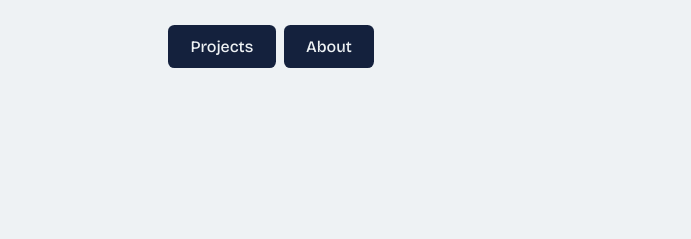
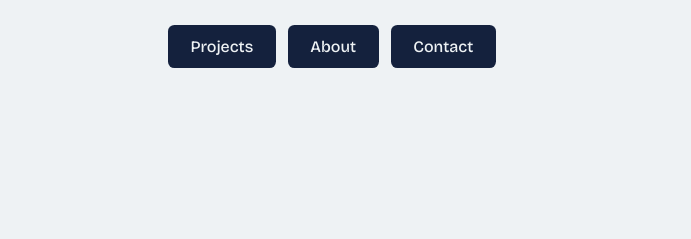
Before and after one commit to LucaCagnini/lucacagnini.github.io, a plain HTML site: page index.html in a window 1280 px wide. Shown: the part 444-683 px from the top of the page, 0-691 px from the left. Drawn offline with nearby package versions, Linux system fonts and the light colour scheme.

Commit message:
Update index.html

```diff
--- a/index.html
+++ b/index.html
@@ -29,7 +29,7 @@
     <div>
       <h1>Hi! I'm Luca Cagnini</h1>
       <p class="lead">Bioinformatitian by education, passionate about clinical reasearch, data analysis and life sciences </p>
-      <a class="btn" href="projects.html">Projects</a><a class="btn" href="about.html">About</a>
+       <a class="btn" href="projects.html">Projects</a> <a class="btn" href="about.html">About</a> <a class="btn" href="#contact">Contact</a>
     </div>
     <img class="hero-photo" src="images/profilo.jpg" alt="Luca Cagnini" width="800" height="1000">
   </div>
@@ -70,7 +70,6 @@
     <h2>Contact</h2>
     <div class="content">
       <p> Feel free to get in touch.</p>
-      <p>Email: <a href="mailto:luca.cagnini@studio.unibo.it">luca.cagnini@studio.unibo.it</a></p>
       <p>Email: <a href="mailto:lucacagnini02@gmail.com">luca.cagnini02@gmail.com</a></p>
       <p>Profiles: <a href="https://github.com/LucaCagnini">GitHub</a>, <a href="https://www.linkedin.com/in/luca-cagnini/">LinkedIn</a></p>
     </div>
```
